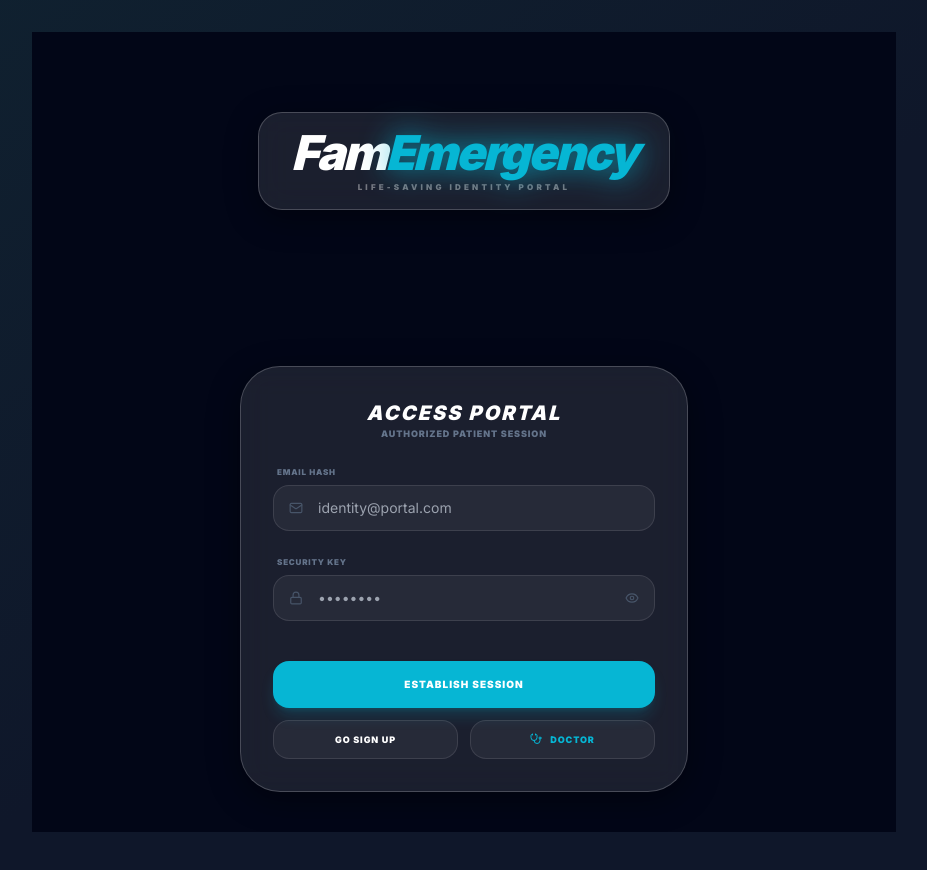
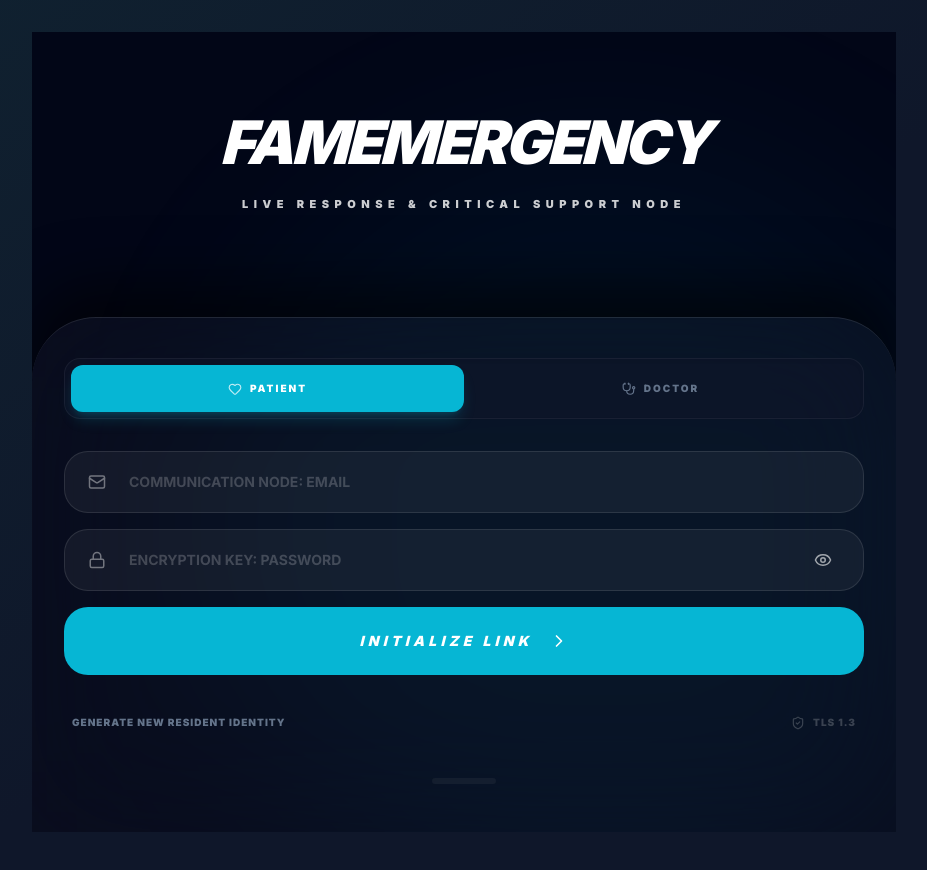
Before and after one commit to betelhem24/FamEmergency, a React app in the folder frontend/: page /auth in a window 1280 px wide. Shown: the top 870 px of the page, without its empty margins (176-1103 px from the left). Built offline with nearby package versions, Linux system fonts and the light colour scheme; the HTML template or start-up script is replaced by a standard one.

Commit message:
Build: Auth.tsx - Redesign UI with glowing header and bottom cluster

```diff
--- a/frontend/src/pages/Auth.tsx
+++ b/frontend/src/pages/Auth.tsx
@@ -1,68 +1,34 @@
-import React, { useState, useEffect, useRef } from 'react';
-import { User as UserIcon, Mail, Lock, Eye, EyeOff, Heart, Stethoscope } from 'lucide-react';
+import React, { useState, useEffect } from 'react';
+import { User as UserIcon, Mail, Lock, Eye, EyeOff, Heart, Stethoscope, ChevronRight, Activity, ShieldCheck } from 'lucide-react';
 import { motion, AnimatePresence } from 'framer-motion';
 import GlassSpinner from '../components/LoadingSpinner';
 import { useAuth } from '../context/AuthContext';
 import { useNavigate } from 'react-router-dom';
 
 const Auth: React.FC = () => {
-    const { login, logout } = useAuth();
+    const { login } = useAuth();
     const navigate = useNavigate();
     const [isLogin, setIsLogin] = useState(true);
-    const [role, setRole] = useState<'patient' | 'doctor'>('patient');
+    const [loading, setLoading] = useState(false);
     const [showPassword, setShowPassword] = useState(false);
-    const [loading, setLoading] = useState(false);
-    const [error, setError] = useState<string | null>(null);
+    const [role, setRole] = useState<'PATIENT' | 'DOCTOR'>('PATIENT');
 
     const [formData, setFormData] = useState({
         name: '',
         email: '',
         password: '',
-        medicalLicense: '',
-        department: '',
     });
-
-    // Inactivity Logout Timer (30 minutes)
-    const logoutTimerRef = useRef<NodeJS.Timeout | null>(null);
-
-    const resetLogoutTimer = () => {
-        if (logoutTimerRef.current) clearTimeout(logoutTimerRef.current);
-        logoutTimerRef.current = setTimeout(() => {
-            console.log("AUTH: Inactivity detected (30m). Logging out...");
-            logout();
-            navigate('/auth');
-        }, 30 * 60 * 1000);
-    };
-
-    useEffect(() => {
-        window.addEventListener('mousemove', resetLogoutTimer);
-        window.addEventListener('keydown', resetLogoutTimer);
-        window.addEventListener('touchstart', resetLogoutTimer);
-        resetLogoutTimer();
-
-        return () => {
-            window.removeEventListener('mousemove', resetLogoutTimer);
-            window.removeEventListener('keydown', resetLogoutTimer);
-            window.removeEventListener('touchstart', resetLogoutTimer);
-            if (logoutTimerRef.current) clearTimeout(logoutTimerRef.current);
-        };
-    }, []);
 
     const handleSubmit = async (e: React.FormEvent) => {
         e.preventDefault();
         setLoading(true);
-        setError(null);
-
+        try {
+            // Requirement: Connect to live backend (logic will be finalized in controllers stage)
             const endpoint = isLogin ? '/api/auth/login' : '/api/auth/register';
-
             const payload = isLogin
                 ? { email: formData.email, password: formData.password }
-            : {
-                ...formData,
-                role
-            };
+                : { ...formData, role };
 
-        try {
             const response = await fetch(`http://localhost:5000${endpoint}`, {
                 method: 'POST',
                 headers: { 'Content-Type': 'application/json' },
@@ -70,167 +36,168 @@ const Auth: React.FC = () => {
             });
 
             const data = await response.json();
-
-            if (!response.ok) {
-                throw new Error(data.message || 'Authentication failed');
-            }
+            if (!response.ok) throw new Error(data.message || 'Auth failed');
 
             login(data.user, data.token);
-            navigate(data.user.role === 'doctor' ? '/doctor' : '/');
-        } catch (err: any) {
-            setError(err.message);
+            navigate(data.user.role === 'DOCTOR' ? '/doctor' : '/dashboard');
+        } catch (error) {
+            console.error('Auth failed', error);
         } finally {
             setLoading(false);
         }
     };
 
     return (
-        <div className="min-h-screen flex flex-col p-4 relative overflow-hidden bg-slate-950">
-            {/* Top-aligned App Name - Glowing Glass Style Header */}
-            <motion.div
-                initial={{ opacity: 0, y: -20 }}
-                animate={{ opacity: 1, y: 0 }}
-                className="pt-16 pb-8 text-center z-10"
-            >
-                <div className="inline-block glass-card px-8 py-4 rounded-3xl border border-white/20 shadow-[0_0_30px_rgba(6,182,212,0.2)]">
-                    <h1 className="text-4xl md:text-5xl font-black text-white tracking-tighter italic">
-                        Fam<span className="text-life-cyan drop-shadow-[0_0_15px_rgba(6,182,212,0.8)]">Emergency</span>
-                    </h1>
-                    <p className="text-white/40 text-[8px] font-black uppercase tracking-[0.4em] mt-1">Life-Saving Identity Portal</p>
-                </div>
-            </motion.div>
+        <div className="h-screen bg-slate-950 overflow-hidden flex flex-col relative font-sans antialiased">
+            {/* GPU Boost & Mobile Optimizations */}
+            <style dangerouslySetInnerHTML={{
+                __html: `
+                .glass-accel { transform: translateZ(0); }
+                @media (max-width: 768px) {
+                    .glass-blur { backdrop-filter: blur(10px) !important; }
+                }
+            `}} />
 
-            {/* Main Interactive Container - Pushed to Bottom for Mobile Thumb Access */}
-            <div className="flex-1 flex flex-col justify-end pb-6 z-10">
-                <motion.div
-                    initial={{ opacity: 0, y: 40 }}
-                    animate={{ opacity: 1, y: 0 }}
-                    className="glass-card w-full max-w-md mx-auto rounded-[2.5rem] p-6 md:p-8 relative overflow-hidden border border-white/10 shadow-2xl"
-                >
-                    <AnimatePresence mode="wait">
-                        {loading ? (
-                            <motion.div
-                                initial={{ opacity: 0 }}
-                                animate={{ opacity: 1 }}
-                                exit={{ opacity: 0 }}
-                                className="py-12 flex justify-center"
-                            >
-                                <GlassSpinner />
-                            </motion.div>
-                        ) : (
-                            <motion.form
-                                key={isLogin ? 'login' : 'signup'}
-                                initial={{ opacity: 0, x: 20 }}
-                                animate={{ opacity: 1, x: 0 }}
-                                exit={{ opacity: 0, x: -20 }}
-                                onSubmit={handleSubmit}
-                                className="space-y-4"
-                            >
-                                <div className="text-center mb-2">
-                                    <h2 className="text-xl font-black text-white uppercase tracking-widest italic">
-                                        {isLogin ? 'Access Portal' : 'Create Identity'}
-                                    </h2>
-                                    <p className="text-slate-500 text-[9px] uppercase font-black tracking-widest">
-                                        Authorized {role} Session
-                                    </p>
+            {/* BACKGROUND DYNAMICS */}
+            <div className="absolute inset-0 z-0">
+                <div className="absolute top-0 left-0 w-full h-1/2 bg-gradient-to-b from-medical-navy/40 to-transparent" />
+                <div className="absolute top-[10%] left-[10%] w-[80vw] h-[80vw] bg-medical-cyan/5 blur-[120px] rounded-full animate-pulse" />
+                <div className="absolute bottom-[-10%] right-[-10%] w-[60vw] h-[60vw] bg-life-cyan/5 blur-[100px] rounded-full" />
             </div>
 
-                                {error && (
-                                    <div className="bg-red-500/10 border border-red-500/20 p-3 rounded-xl text-red-400 text-[9px] font-black uppercase text-center">{error}</div>
-                                )}
+            {/* HEADER: GLOWING GLASS (REQUIREMENT) */}
+            <motion.header
+                initial={{ y: -50, opacity: 0 }}
+                animate={{ y: 0, opacity: 1 }}
+                className="relative z-20 pt-20 px-8 text-center"
+            >
+                <div className="inline-block relative">
+                    <h1 className="text-5xl md:text-6xl font-black text-white italic tracking-tighter uppercase relative z-10 transition-all">
+                        FamEmergency
+                    </h1>
+                    <div className="absolute inset-0 blur-3xl bg-medical-cyan/40 -z-10 scale-125 animate-pulse" />
+                </div>
+                <p className="mt-6 text-[11px] text-medical-cyan font-black uppercase tracking-[0.5em] opacity-80">
+                    Live Response & Critical Support Node
+                </p>
+            </motion.header>
 
+            {/* SPACER */}
+            <div className="flex-1" />
+
+            {/* INTERACTIVE CLUSTER: BOTTOM (REQUIREMENT) */}
+            <motion.div
+                initial={{ y: 500 }}
+                animate={{ y: 0 }}
+                transition={{ type: "spring", damping: 30, stiffness: 120 }}
+                className="relative z-30 p-8 pb-12 pt-10 rounded-t-[4rem] bg-white/[0.03] backdrop-blur-3xl border-t border-white/10 shadow-[0_-30px_60px_rgba(0,0,0,0.6)] glass-accel glass-blur"
+            >
+                {/* ROLE TOGGLE (REQUIREMENT) */}
+                <div className="flex bg-slate-900/60 p-1.5 rounded-2xl border border-white/5 mb-8 shadow-inner">
+                    <button
+                        onClick={() => setRole('PATIENT')}
+                        className={`flex-1 py-4 rounded-xl text-[10px] font-black uppercase tracking-[0.2em] transition-all flex items-center justify-center gap-2 ${role === 'PATIENT' ? 'bg-life-cyan text-white shadow-lg shadow-cyan-500/20' : 'text-slate-500'
+                            }`}
+                    >
+                        <Heart size={14} className={role === 'PATIENT' ? 'animate-pulse' : ''} /> Patient
+                    </button>
+                    <button
+                        onClick={() => setRole('DOCTOR')}
+                        className={`flex-1 py-4 rounded-xl text-[10px] font-black uppercase tracking-[0.2em] transition-all flex items-center justify-center gap-2 ${role === 'DOCTOR' ? 'bg-medical-navy text-white shadow-lg shadow-blue-500/10' : 'text-slate-500'
+                            }`}
+                    >
+                        <Stethoscope size={14} /> Doctor
+                    </button>
+                </div>
+
+                <form onSubmit={handleSubmit} className="space-y-4">
+                    <AnimatePresence mode="wait">
                         {!isLogin && (
-                                    <div className="space-y-1">
-                                        <label className="text-[8px] uppercase tracking-widest text-slate-500 font-black ml-1">Full Name</label>
-                                        <div className="relative group">
-                                            <UserIcon className="absolute left-4 top-1/2 -translate-y-1/2 text-slate-600 group-focus-within:text-life-cyan transition-colors" size={14} />
+                            <motion.div
+                                initial={{ opacity: 0, height: 0 }}
+                                animate={{ opacity: 1, height: 'auto' }}
+                                exit={{ opacity: 0, height: 0 }}
+                                className="relative"
+                            >
+                                <div className="absolute left-6 top-1/2 -translate-y-1/2 text-medical-cyan opacity-40">
+                                    <UserIcon size={18} />
+                                </div>
                                 <input
-                                                type="text" required
-                                                placeholder="Resident Name"
-                                                className="w-full bg-white/5 border border-white/10 rounded-2xl py-3 pl-11 pr-4 text-white text-sm focus:outline-none focus:border-life-cyan/50 focus:bg-white/10 transition-all"
+                                    type="text"
+                                    placeholder="IDENTITY: FULL NAME"
+                                    className="w-full bg-white/5 border border-white/10 rounded-3xl py-5 pl-16 pr-6 text-sm text-white placeholder:text-white/20 focus:border-medical-cyan/50 outline-none transition-all font-bold"
+                                    value={formData.name}
                                     onChange={(e) => setFormData({ ...formData, name: e.target.value })}
                                 />
+                            </motion.div>
+                        )}
+                    </AnimatePresence>
+
+                    <div className="relative">
+                        <div className="absolute left-6 top-1/2 -translate-y-1/2 text-medical-cyan opacity-40">
+                            <Mail size={18} />
                         </div>
-                                    </div>
-                                )}
-
-                                <div className="space-y-1">
-                                    <label className="text-[8px] uppercase tracking-widest text-slate-500 font-black ml-1">Email Hash</label>
-                                    <div className="relative group">
-                                        <Mail className="absolute left-4 top-1/2 -translate-y-1/2 text-slate-600 group-focus-within:text-life-cyan transition-colors" size={14} />
                         <input
-                                            type="email" required
-                                            placeholder="identity@portal.com"
-                                            className="w-full bg-white/5 border border-white/10 rounded-2xl py-3 pl-11 pr-4 text-white text-sm focus:outline-none focus:border-life-cyan/50 focus:bg-white/10 transition-all"
+                            type="email"
+                            placeholder="COMMUNICATION NODE: EMAIL"
+                            className="w-full bg-white/5 border border-white/10 rounded-3xl py-5 pl-16 pr-6 text-sm text-white placeholder:text-white/20 focus:border-medical-cyan/50 outline-none transition-all font-bold"
+                            value={formData.email}
                             onChange={(e) => setFormData({ ...formData, email: e.target.value })}
                         />
                     </div>
+
+                    <div className="relative">
+                        <div className="absolute left-6 top-1/2 -translate-y-1/2 text-medical-cyan opacity-40">
+                            <Lock size={18} />
                         </div>
-
-                                <div className="space-y-1">
-                                    <label className="text-[8px] uppercase tracking-widest text-slate-500 font-black ml-1">Security Key</label>
-                                    <div className="relative group">
-                                        <Lock className="absolute left-4 top-1/2 -translate-y-1/2 text-slate-600 group-focus-within:text-life-cyan transition-colors" size={14} />
                         <input
-                                            type={showPassword ? 'text' : 'password'} required
-                                            placeholder="••••••••"
-                                            className="w-full bg-white/5 border border-white/10 rounded-2xl py-3 pl-11 pr-11 text-white text-sm focus:outline-none focus:border-life-cyan/50 focus:bg-white/10 transition-all"
+                            type={showPassword ? "text" : "password"}
+                            placeholder="ENCRYPTION KEY: PASSWORD"
+                            className="w-full bg-white/5 border border-white/10 rounded-3xl py-5 pl-16 pr-24 text-sm text-white placeholder:text-white/20 focus:border-medical-cyan/50 outline-none transition-all font-bold"
+                            value={formData.password}
                             onChange={(e) => setFormData({ ...formData, password: e.target.value })}
                         />
                         <button
-                                            type="button" onClick={() => setShowPassword(!showPassword)}
-                                            className="absolute right-4 top-1/2 -translate-y-1/2 text-slate-600 hover:text-white transition-colors"
+                            type="button"
+                            onClick={() => setShowPassword(!showPassword)}
+                            className="absolute right-8 top-1/2 -translate-y-1/2"
                         >
-                                            {showPassword ? <EyeOff size={14} /> : <Eye size={14} />}
+                            {showPassword ? <EyeOff size={18} className="text-slate-500" /> : <Eye size={18} className="text-medical-cyan opacity-60" />}
                         </button>
+                    </div>
+
+                    <button
+                        type="submit"
+                        disabled={loading}
+                        className="w-full bg-life-cyan py-6 rounded-3xl flex items-center justify-center gap-4 shadow-3xl shadow-cyan-500/40 active:scale-95 transition-all mt-8 group"
+                    >
+                        {loading ? <GlassSpinner size="sm" /> : (
+                            <>
+                                <span className="text-white font-black text-sm uppercase tracking-[0.3em] italic">
+                                    {isLogin ? "INITIALIZE LINK" : "ESTABLISH IDENTITY"}
+                                </span>
+                                <ChevronRight size={20} className="text-white group-hover:translate-x-1 transition-transform" />
+                            </>
+                        )}
+                    </button>
+                </form>
+
+                <div className="mt-10 flex items-center justify-between px-2">
+                    <button
+                        onClick={() => setIsLogin(!isLogin)}
+                        className="text-[10px] font-black text-slate-500 uppercase tracking-widest hover:text-white transition-colors"
+                    >
+                        {isLogin ? "Generate New Resident Identity" : "Access Established Portal"}
+                    </button>
+                    <div className="flex items-center gap-2 opacity-20">
+                        <ShieldCheck size={14} className="text-medical-cyan" />
+                        <span className="text-[10px] font-black text-white uppercase tracking-widest">TLS 1.3</span>
                     </div>
                 </div>
 
-                                {!isLogin && role === 'doctor' && (
-                                    <>
-                                        <div className="space-y-1">
-                                            <label className="text-[8px] uppercase tracking-widest text-slate-500 font-black ml-1">License ID</label>
-                                            <input
-                                                type="text" required
-                                                placeholder="ML-XXXXXXX"
-                                                className="w-full bg-white/5 border border-white/10 rounded-2xl py-3 px-4 text-white text-sm focus:outline-none focus:border-life-cyan/50 focus:bg-white/10 transition-all"
-                                                onChange={(e) => setFormData({ ...formData, medicalLicense: e.target.value })}
-                                            />
-                                        </div>
-                                    </>
-                                )}
-
-                                {/* Bottom Button Cluster */}
-                                <div className="pt-6 grid grid-cols-2 gap-3">
-                                    <button
-                                        type="submit"
-                                        className="col-span-2 bg-life-cyan py-4 rounded-2xl text-white font-black uppercase tracking-widest text-[10px] shadow-lg shadow-cyan-500/20 active:scale-95 transition-all"
-                                    >
-                                        {isLogin ? 'Establish Session' : 'Register Identity'}
-                                    </button>
-
-                                    <button
-                                        type="button"
-                                        onClick={() => setIsLogin(!isLogin)}
-                                        className="bg-white/5 border border-white/10 py-3 rounded-2xl text-[9px] font-black uppercase tracking-widest text-white hover:bg-white/10 transition-all"
-                                    >
-                                        {isLogin ? 'Go Sign Up' : 'Go Sign In'}
-                                    </button>
-
-                                    <button
-                                        type="button"
-                                        onClick={() => setRole(role === 'patient' ? 'doctor' : 'patient')}
-                                        className="bg-white/5 border border-white/10 py-3 rounded-2xl text-[9px] font-black uppercase tracking-widest text-life-cyan hover:bg-white/10 transition-all flex items-center justify-center gap-2"
-                                    >
-                                        {role === 'patient' ? <Stethoscope size={12} /> : <Heart size={12} />}
-                                        {role === 'patient' ? 'Doctor' : 'Patient'}
-                                    </button>
-                                </div>
-                            </motion.form>
-                        )}
-                    </AnimatePresence>
+                {/* BOTTOM GRIP */}
+                <div className="mt-12 h-1.5 w-16 bg-white/5 rounded-full mx-auto shadow-inner" />
             </motion.div>
-            </div>
         </div>
     );
 };
```
Lines whose indentation alone changed are shown as unchanged.
